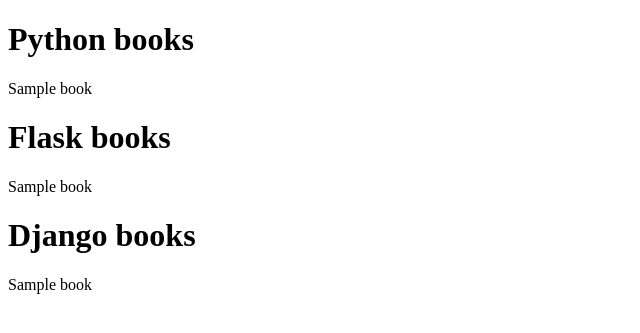
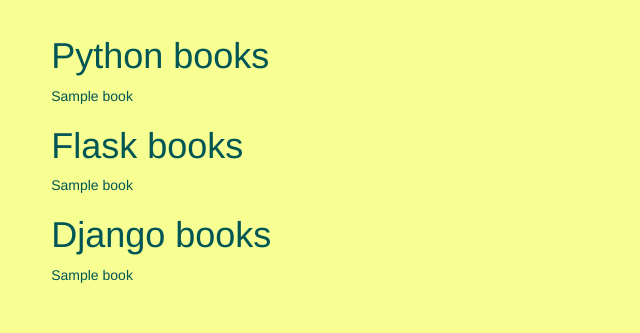
Before and after one commit to emmakamau/Book-Worm, a Flask app: template app/templates/index.html in a window 1280 px wide. Shown: the top 333 px of the page, without its empty margins (0-640 px from the left). Run offline with Flask 2, Linux system fonts and the light colour scheme; the template is opened without the code that fills it: most values are stand-ins (such as "Sample title", 1, 10 or a date in 2020); some libraries are stand-ins or nearby versions.

Commit message:
Add styling to page

```diff
--- /dev/null
+++ b/app/static/css/index.css
@@ -0,0 +1,10 @@
+body{
+    background-color: #F7FF93;
+    color: #005555;
+}
+
+/* Display books section */
+
+.display-books{
+    padding: 2vh 4vw;
+}
--- /dev/null
+++ b/app/templates/base.html
@@ -0,0 +1 @@
+{% extends 'bootstrap/base.html'%}
--- a/app/templates/index.html
+++ b/app/templates/index.html
@@ -1,29 +1,37 @@
-<!doctype html>
-<html lang="en">
+{% extends 'base.html'%}
+{% import 'macros.html' as macro%}
 
-<head>
-    <title>Title</title>
-    <!-- Required meta tags -->
-    <meta charset="utf-8">
-    <meta name="viewport" content="width=device-width, initial-scale=1, shrink-to-fit=no">
+<!-- Styles block -->
+{% block styles%}
+{{ super() }}
+<link rel="stylesheet" href="{{url_for('static',filename='css/index.css')}}">
+{% endblock %}
+<!-- Content block -->
 
-</head>
+{% block content %}
+<div class="display-books">
+    <!-- Python books -->
+    <div id="python-books">
+        <h1 class="title-heading">Python books</h1>
+        <div class="row">
+            <div class="col-3">{{ macro.displayBooksList(python_books)}}</div>
+        </div>
+    </div>
 
-<body>
-    <h1>Python books</h1>
-    {% for book in python_books%}
-    <p>{{ book.title }}</p>
-    {% endfor %}
+    <!-- Flask books -->
+    <div id="flask-books">
+        <h1 class="title-heading">Flask books</h1>
+        <div class="row">
+            <div class="col-3">{{ macro.displayBooksList(flask_books)}}</div>
+        </div>
+    </div>
 
-    <h1>Flask books</h1>
-    {% for book in flask_books%}
-    <p>{{ book.title }}</p>
-    {% endfor %}
-
-    <h1>Django books</h1>
-    {% for book in django_books%}
-    <p>{{ book.title }}</p>
-    {% endfor %}
-</body>
-
-</html>
+    <!-- Django books -->
+    <div id="django-books">
+        <h1 class="title-heading">Django books</h1>
+        <div class="row">
+            <div class="col-3">{{ macro.displayBooksList(django_books)}}</div>
+        </div>
+    </div>
+</div>
+{% endblock%}
--- /dev/null
+++ b/app/templates/macros.html
@@ -0,0 +1,9 @@
+{% macro displayBooksList(books_list) %}
+
+    {% for book in books_list %}
+    <div class="col-xs-12 col-sm-4 col-md-2 col-lg-2 movie-card">
+        {{book.title}}
+    </div>
+    {% endfor %}
+
+{% endmacro %}
--- a/config.py
+++ b/config.py
@@ -4,9 +4,7 @@ import os
 
 class Config:
     BOOKS_API_KEY = os.environ.get('BOOKS_API_KEY')
-    print(BOOKS_API_KEY)
     BOOKS_API_BASE_URL = 'https://www.googleapis.com/books/v1/volumes?q={}'
-    #BOOKS_API_BASE_URL = 'https://www.googleapis.com/books/v1/volumes?q={}'
     SECRET_KEY = os.environ.get('SECRET_KEY')
     pass
 
```
